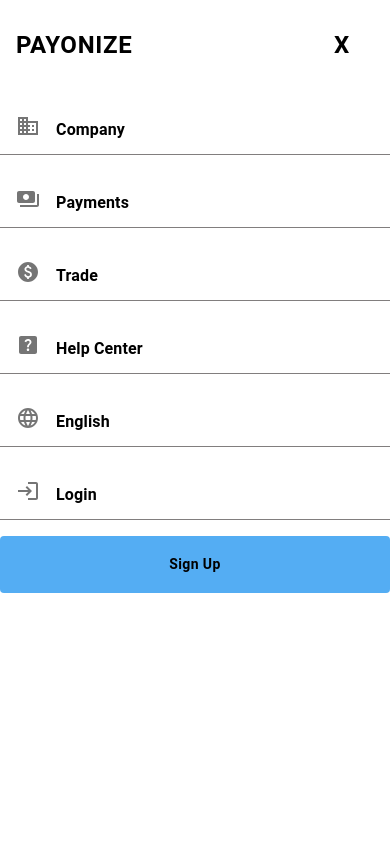
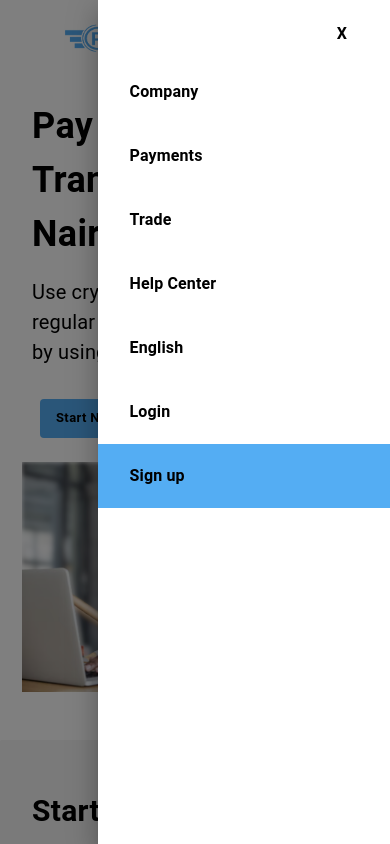
Before and after one commit to doseamp/web-frontend, a React (Create React App) app: page / in a window 390 px wide. Both pictures are taken after a click on the button 334 px from the left and 41 px from the top of the page. Shown: the top 844 px of the page. Built offline with nearby package versions, Linux system fonts and the light colour scheme; no server answers.

Commit message:
Adjusted the mobile menu design

```diff
--- a/src/components/MobileMenu.jsx
+++ b/src/components/MobileMenu.jsx
@@ -3,8 +3,8 @@
   Drawer,
   IconButton,
   List,
+  ListItem,
   ListItemButton,
-  ListItemIcon,
   ListItemText,
   Stack,
 } from "@mui/material";
@@ -39,33 +39,11 @@
         sx={{ pt: 5 }}
         PaperProps={{
           style: {
-            width: "100%",
+            width: "75%",
           },
         }}
       >
         <Box display="flex" sx={{ mt: 2 }}>
-          <Link
-            to="/"
-            style={{
-              textDecoration: "none",
-              textTransform: "capitalize",
-            }}
-          >
-            <Button
-              className="buttonStyle"
-              onClick={() => setOpenDrawer(false)}
-              sx={{
-                color: "#000000",
-                fontWeight: "bold",
-                fontSize: "1.5rem",
-                pl: 2,
-              }}
-              size="large"
-            >
-              Payonize
-            </Button>
-          </Link>
-
           <Button
             className="buttonStyle"
             onClick={() => setOpenDrawer(false)}
@@ -73,74 +51,60 @@
               mr: 2,
               fontWeight: "bold",
               color: "#000000",
-              fontSize: "1.5rem",
+              fontSize: "1rem",
               ml: "auto",
             }}
-            size="large"
+            size="small"
           >
-            X
+            x
           </Button>
         </Box>
         <List>
           {pages.map((page) => (
+            <ListItem key={page.name}>
               <ListItemButton
                 className="buttonStyle"
-              key={page.name}
-              sx={{
-                my: 2,
-                display: "flex",
-                borderBottom: "1px solid #817e7e",
-                pt: 2,
-              }}
                 onClick={() => setOpenDrawer(false)}
               >
-              <ListItemIcon>
-                {page.icon}
                 <ListItemText>
                   <Link
                     to={page.route}
                     style={{
                       textDecoration: "none",
                       color: "#000000",
-                      paddingRight: "72px",
-                      paddingLeft: "16px",
                       fontWeight: "bold",
                     }}
                   >
                     {page.name}
                   </Link>
                 </ListItemText>
-              </ListItemIcon>
               </ListItemButton>
+            </ListItem>
           ))}
 
+          <ListItem
+            sx={{
+              backgroundColor: "#54adf3",
+            }}
+          >
+            <ListItemButton
+              className="buttonStyle"
+              onClick={() => setOpenDrawer(false)}
+            >
+              <ListItemText>
                 <Link
                   to="/signup"
                   style={{
                     textDecoration: "none",
+                    color: "#000000",
                     fontWeight: "bold",
                   }}
                 >
-            <Button
-              className="buttonStyle"
-              size="medium"
-              sx={{
-                py: 2,
-                px: 2,
-                width: "100%",
-                color: "#000000",
-                fontWeight: "bold",
-                textTransform: "capitalize",
-                background: "#54adf3",
-                ":hover": {
-                  background: "#54adf3",
-                },
-              }}
-              onClick={() => setOpenDrawer(false)}
-            >
                   Sign up
-            </Button>
                 </Link>
+              </ListItemText>
+            </ListItemButton>
+          </ListItem>
         </List>
       </Drawer>
     </Stack>
```
Lines whose indentation alone changed are shown as unchanged.
